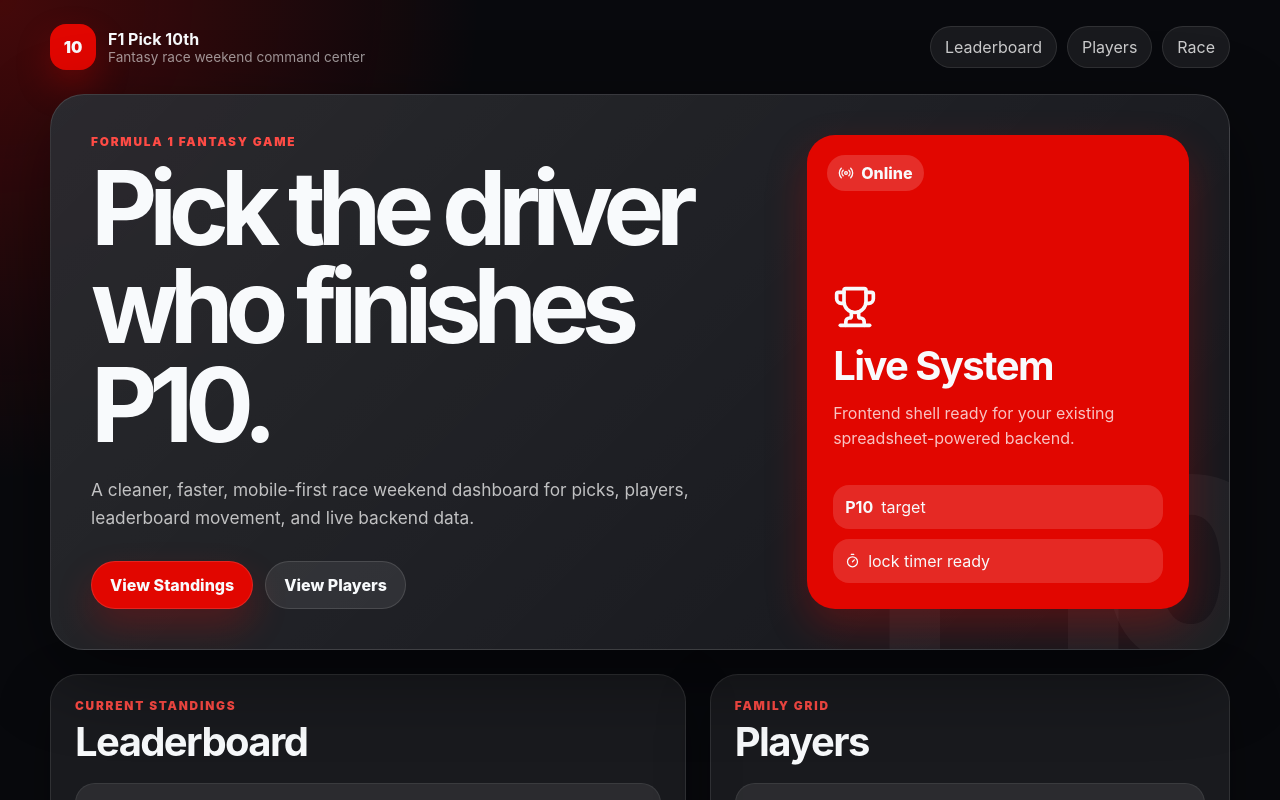
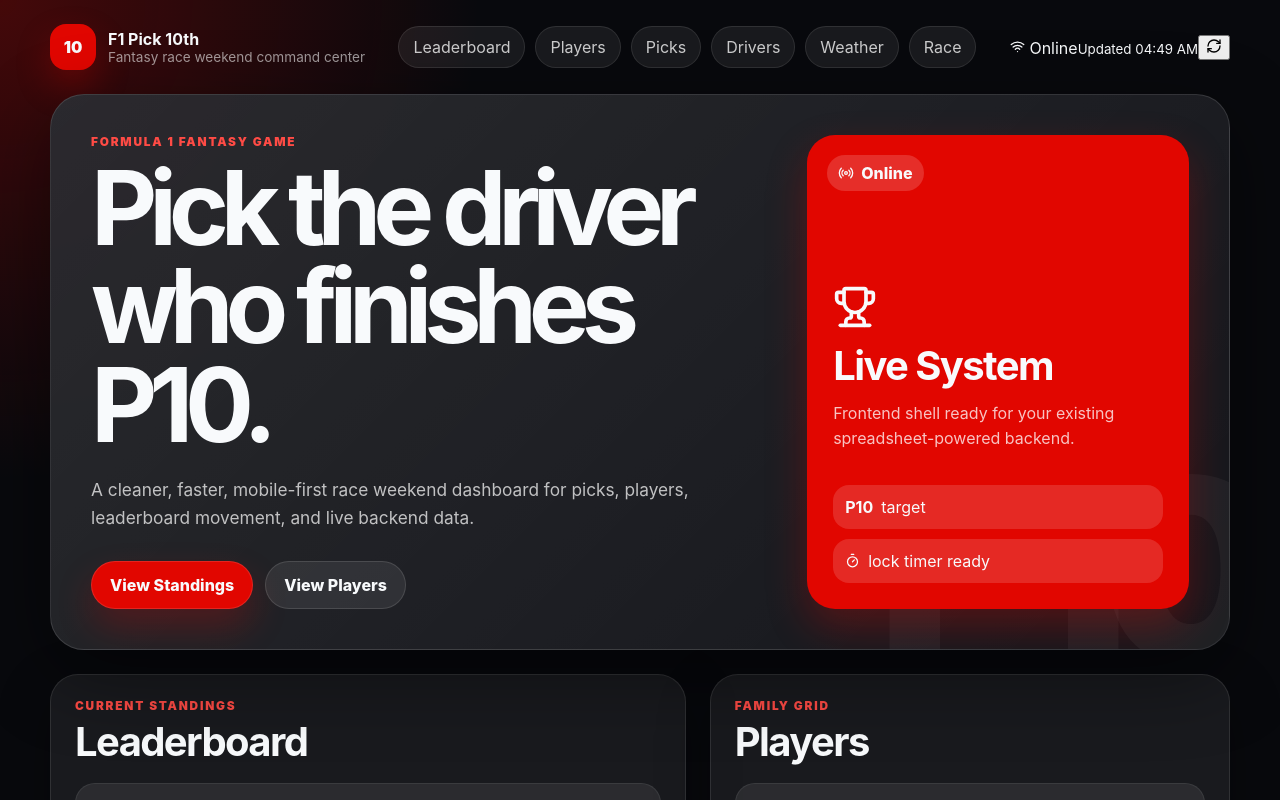
Before and after one commit to Lechefrio/Terminal---New-Terminal, a React (Vite) app in the folder f1-pick-10th-v2/: page / in a window 1280 px wide. Shown: the top 800 px of the page. Built offline with nearby package versions, Linux system fonts and the light colour scheme; no server answers.

Commit message:
Upgrade header navigation and refresh controls

```diff
--- a/f1-pick-10th-v2/src/components/Header.jsx
+++ b/f1-pick-10th-v2/src/components/Header.jsx
@@ -1,4 +1,6 @@
-export default function Header() {
+import { RefreshCw, Wifi } from "lucide-react";
+
+export default function Header({ status = "Loading", lastUpdated = "", onRefresh }) {
   return (
     <header className="site-header">
       <div className="brand-lockup">
@@ -8,11 +10,23 @@ export default function Header() {
           <span>Fantasy race weekend command center</span>
         </div>
       </div>
+
       <nav className="header-nav" aria-label="Primary navigation">
         <a href="#leaderboard">Leaderboard</a>
         <a href="#players">Players</a>
+        <a href="#picks">Picks</a>
+        <a href="#drivers">Drivers</a>
+        <a href="#weather">Weather</a>
         <a href="#race">Race</a>
       </nav>
+
+      <div className="header-status">
+        <span><Wifi size={15} /> {status}</span>
+        {lastUpdated && <small>Updated {lastUpdated}</small>}
+        <button type="button" onClick={onRefresh} aria-label="Refresh live data">
+          <RefreshCw size={16} />
+        </button>
+      </div>
     </header>
   );
 }
```
